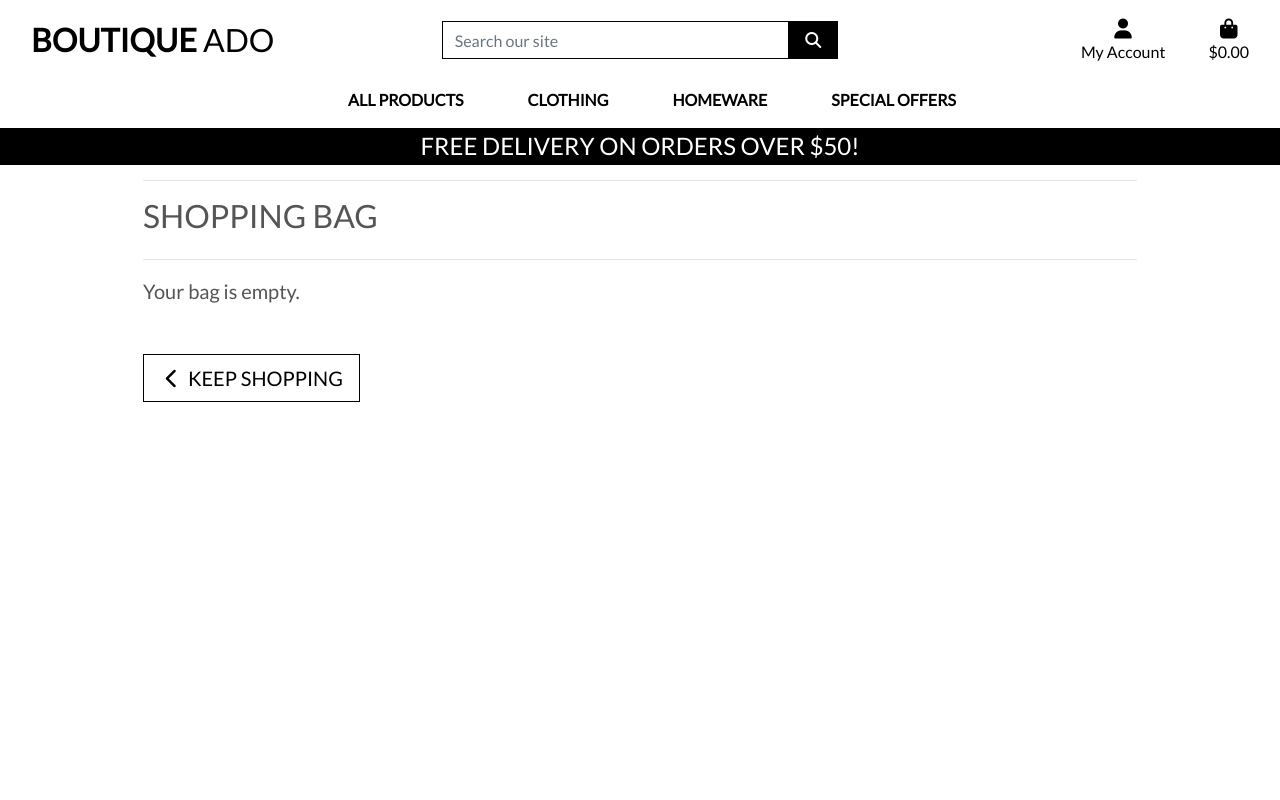
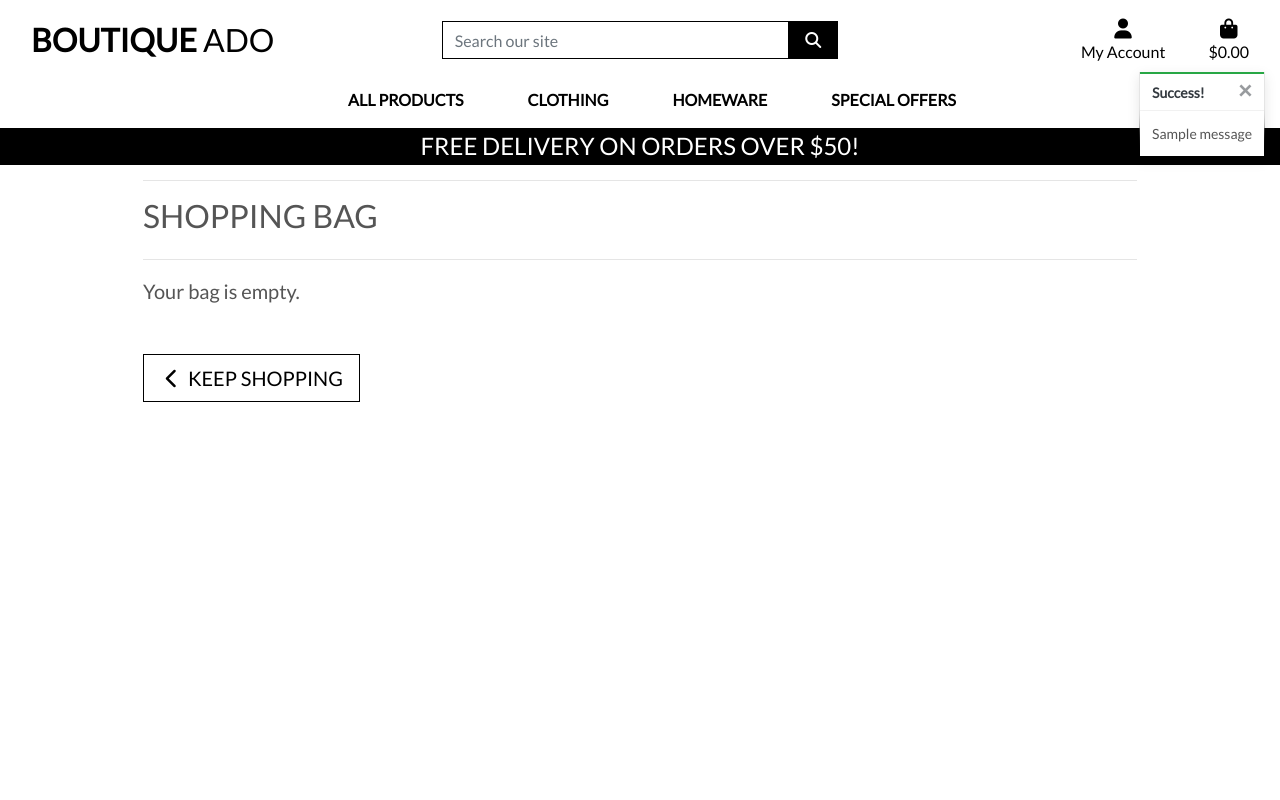
Before and after one commit to johnrearden/boutique_ado, a Django app: page /bag/ in a window 1280 px wide. Run offline with Django 3.2, Linux system fonts and the light colour scheme; tables that the repository leaves empty hold one stand-in row (values such as "Sample post"); one stand-in notice (Sample message) is shown; some libraries are stand-ins or nearby versions.

Commit message:
Add toasts to app

```diff
--- a/bag/views.py
+++ b/bag/views.py
@@ -1,5 +1,8 @@
 from django.shortcuts import render, redirect, HttpResponse
 from django.urls import reverse
+from django.contrib import messages
+
+from products.models import Product
 
 # Create your views here.
 
@@ -11,6 +14,7 @@ def view_bag(request):
 def add_to_bag(request, item_id):
     """ Add a quantity of the specified product to the shopping bag """
 
+    product = Product.objects.get(pk=item_id)
     quantity = int(request.POST.get('quantity'))
     redirect_url = request.POST.get('redirect_url')
     size = None
@@ -31,6 +35,7 @@ def add_to_bag(request, item_id):
             bag[item_id] += quantity
         else:
             bag[item_id] = quantity
+            messages.success(request, f'Added {product.name} to bag')
 
     request.session['bag'] = bag
     return redirect(redirect_url)
--- a/boutique_ado/settings.py
+++ b/boutique_ado/settings.py
@@ -57,6 +57,8 @@ MIDDLEWARE = [
     'django.contrib.messages.middleware.MessageMiddleware',
     'django.middleware.clickjacking.XFrameOptionsMiddleware',
 ]
+
+MESSAGE_STORAGE = 'django.contrib.messages.storage.session.SessionStorage'
 
 AUTHENTICATION_BACKENDS = [
     # Needed to login by username in Django admin, regardless of `allauth`
--- a/static/css/base.css
+++ b/static/css/base.css
@@ -102,6 +102,20 @@ a.category-badge > span.badge:hover {
     cursor: pointer;
 }
 
+.message-container {
+    position: fixed;
+    top: 72px;
+    right: 15px;
+    z-index: 9999999;
+}
+
+.custom-toast {
+    overflow: visible;
+}
+
+.toast-capper {
+    height: 2px;
+}
 /* -------------------------------- Media Queries */
 
 /* Slightly larger container on xl screens */
--- a/templates/base.html
+++ b/templates/base.html
@@ -2,8 +2,8 @@
 
 <!doctype html>
 <html lang="en">
+  <head>
 
-<head>
     {% block meta %}
         <meta http-equiv="X-UA-Compatible" content="ie=edge">
         <meta charset="utf-8">
@@ -14,11 +14,8 @@
     {% endblock %}
 
     {% block corecss %}
-    <link rel="stylesheet" href="https://cdn.jsdelivr.net/npm/bootstrap@4.3.1/dist/css/bootstrap.min.css"
-        integrity="sha384-ggOyR0iXCbMQv3Xipma34MD+dH/1fQ784/j6cY/iJTQUOhcWr7x9JvoRxT2MZw1T" crossorigin="anonymous">
-    <link rel="preconnect" href="https://fonts.googleapis.com">
-    <link rel="preconnect" href="https://fonts.gstatic.com" crossorigin>
-    <link href="https://fonts.googleapis.com/css2?family=Lato&display=swap" rel="stylesheet">
+        <link rel="stylesheet" href="https://stackpath.bootstrapcdn.com/bootstrap/4.4.1/css/bootstrap.min.css" integrity="sha384-Vkoo8x4CGsO3+Hhxv8T/Q5PaXtkKtu6ug5TOeNV6gBiFeWPGFN9MuhOf23Q9Ifjh" crossorigin="anonymous">
+        <link rel="stylesheet" href="https://fonts.googleapis.com/css?family=Lato&display=swap">
         <link rel="stylesheet" href="{% static 'css/base.css' %}">
     {% endblock %}
 
@@ -26,24 +23,17 @@
     {% endblock %}
 
     {% block corejs %}
-    <script src="https://cdn.jsdelivr.net/npm/jquery@3.5.1/dist/jquery.min.js"
-        integrity="sha256-9/aliU8dGd2tb6OSsuzixeV4y/faTqgFtohetphbbj0=" crossorigin="anonymous"></script>
-    <script src="https://cdn.jsdelivr.net/npm/popper.js@1.14.7/dist/umd/popper.min.js"
-        integrity="sha384-UO2eT0CpHqdSJQ6hJty5KVphtPhzWj9WO1clHTMGa3JDZwrnQq4sF86dIHNDz0W1"
-        crossorigin="anonymous"></script>
-    <script src="https://cdn.jsdelivr.net/npm/bootstrap@4.3.1/dist/js/bootstrap.min.js"
-        integrity="sha384-JjSmVgyd0p3pXB1rRibZUAYoIIy6OrQ6VrjIEaFf/nJGzIxFDsf4x0xIM+B07jRM"
-        crossorigin="anonymous"></script>
-    <script src="https://kit.fontawesome.com/f2f8e80db6.js" crossorigin="anonymous"></script>
+        <script src="https://kit.fontawesome.com/e9c73d7092.js" crossorigin="anonymous"></script>
+        <script src="https://code.jquery.com/jquery-3.4.1.min.js" integrity="sha256-CSXorXvZcTkaix6Yvo6HppcZGetbYMGWSFlBw8HfCJo=" crossorigin="anonymous"></script>
+        <script src="https://cdn.jsdelivr.net/npm/popper.js@1.16.0/dist/umd/popper.min.js" integrity="sha384-Q6E9RHvbIyZFJoft+2mJbHaEWldlvI9IOYy5n3zV9zzTtmI3UksdQRVvoxMfooAo" crossorigin="anonymous"></script>
+        <script src="https://stackpath.bootstrapcdn.com/bootstrap/4.4.1/js/bootstrap.min.js" integrity="sha384-wfSDF2E50Y2D1uUdj0O3uMBJnjuUD4Ih7YwaYd1iqfktj0Uod8GCExl3Og8ifwB6" crossorigin="anonymous"></script>
     {% endblock %}
 
     {% block extra_js %}
-
     {% endblock %}
 
     <title>Boutique Ado {% block extra_title %}{% endblock %}</title>
   </head>
-
   <body>
     <header class="container-fluid fixed-top">
         <div id="topnav" class="row bg-white pt-lg-2 d-none d-lg-flex">
@@ -122,7 +112,21 @@
     </header>
 
     {% if messages %}
-        <div class="message-container"></div>
+        <div class="message-container">
+            {% for message in messages %}
+                {% with message.level as level %}
+                    {% if level == 40 %}
+                        {% include 'includes/toasts/toast_error.html' %}
+                    {% elif level == 30 %}
+                        {% include 'includes/toasts/toast_warning.html' %}
+                    {% elif level == 25 %}
+                        {% include 'includes/toasts/toast_success.html' %}
+                    {% else %}
+                        {% include 'includes/toasts/toast_info.html' %}
+                    {% endif %}
+                {% endwith %}
+            {% endfor %}
+        </div>
     {% endif %}
 
     {% block page_header %}
@@ -132,9 +136,11 @@
     {% endblock %}
 
     {% block postloadjs %}
+    <script type="text/javascript">
+        $('.toast').toast('show');
+    </script>
     {% endblock %}
 
 
   </body>
-
 </html>
--- /dev/null
+++ b/templates/includes/toasts/toast_success.html
@@ -0,0 +1,13 @@
+<div class="toast custom-toast rounded-0 border-top-0" data-autohide="false">
+    <div class="arrow-up arrow-success"></div>
+    <div class="w-100 toast-capper bg-success"></div>
+    <div class="toast-header bg-white text-dark">
+        <strong class="mr-auto">Success!</strong>
+        <button type="button" class="ml-2 mb-1 close text-dark" data-dismiss="toast" aria-label="Close">
+            <span aria-hidden="true">&times;</span>
+        </button>
+    </div>
+    <div class="toast-body bg-white">
+        {{ message }}
+    </div>
+</div>
```
Also changed, not shown: templates/includes/toasts/toast_error.html (added, +13 -0 lines), templates/includes/toasts/toast_info.html (added, +13 -0 lines), templates/includes/toasts/toast_warning.html (added, +13 -0 lines). Lines whose indentation alone changed are shown as unchanged.
